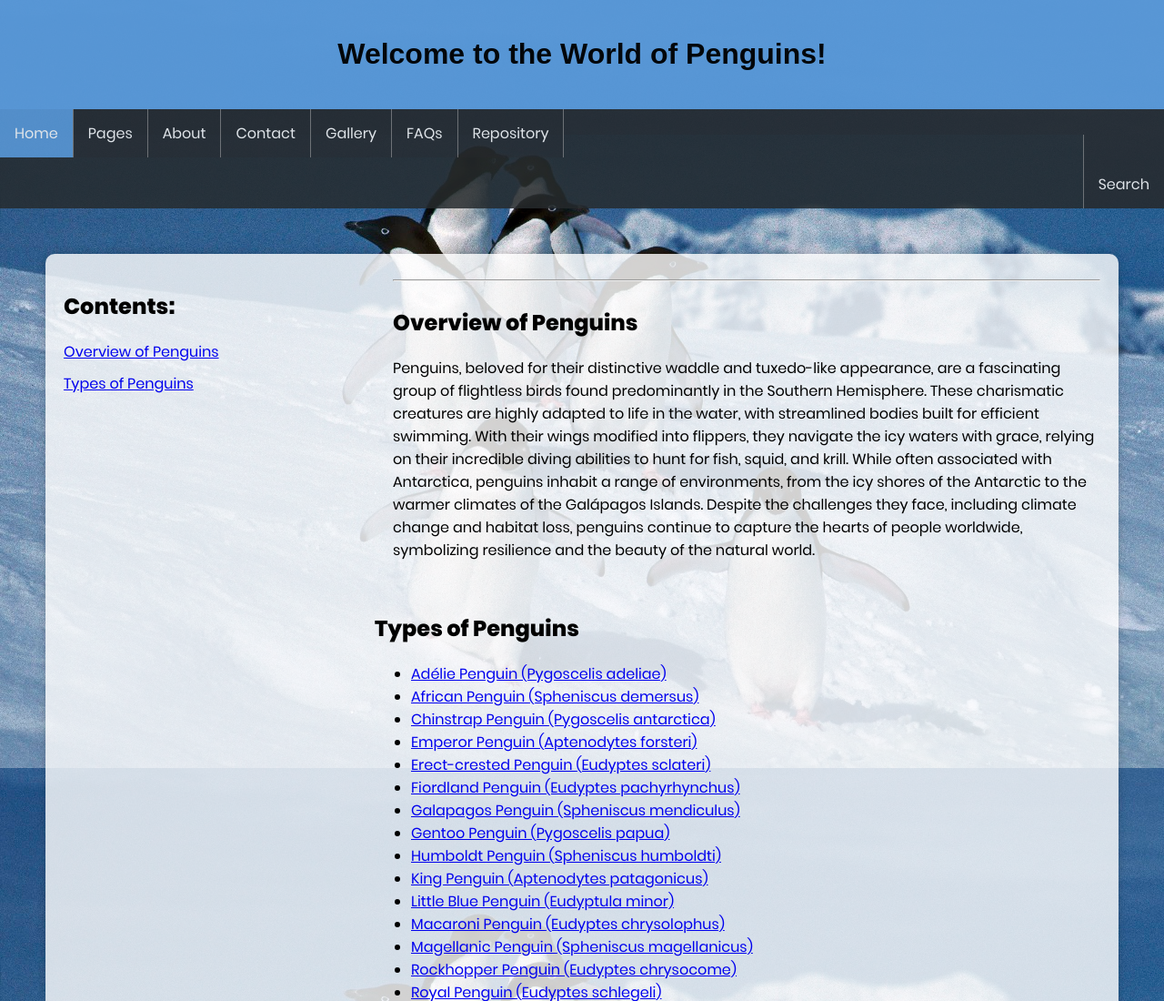
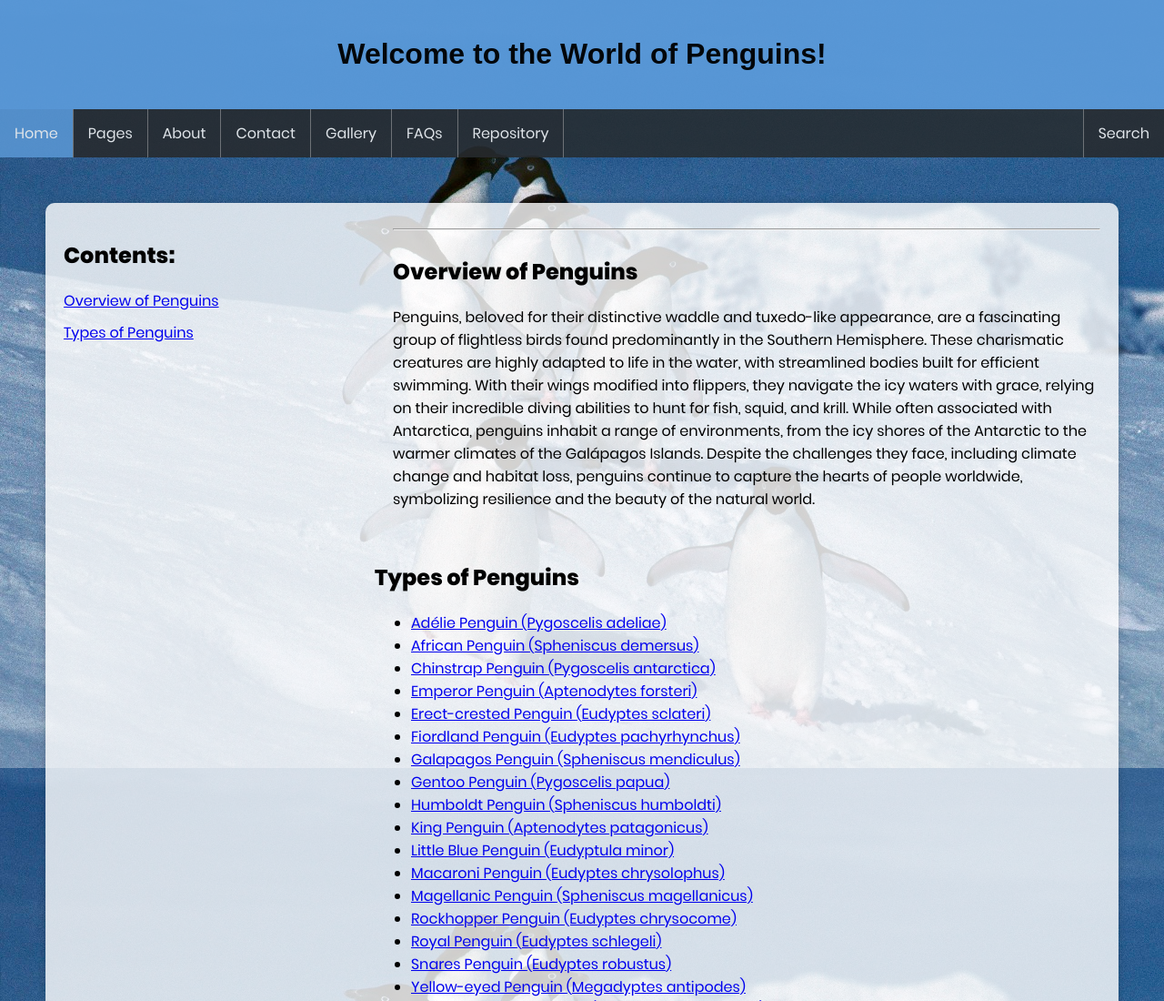
Before and after one commit to PengiCoder/Penguin, a plain HTML site: page index.html in a window 1280 px wide. Shown: the top 1100 px of the page at 91% size. Drawn offline with Linux system fonts and the light colour scheme; a web font is replaced by a local one.

Commit message:
fixed navbar... remember to use closing tags

```diff
--- a/index.html
+++ b/index.html
@@ -21,7 +21,7 @@
             <li><a href="contact.html">Contact</a></li>
             <li><a href="gallery.html">Gallery</a></li>
             <li><a href="faqs.html">FAQs</a></li>
-            <li><a href="https://github.com/PengiCoder/Penguin">Repository</li>
+            <li><a href="https://github.com/PengiCoder/Penguin">Repository</a></li>
             <li style="float:right"></listyle><a href="search.html">Search</a></li>
         </ul>
     </div>
```
